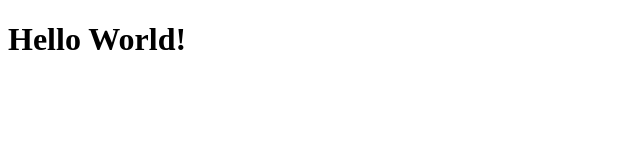
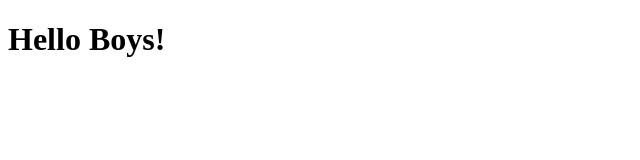
Before and after one commit to kafi-anan-rafi/First-Website, a plain HTML site: page index.html in a window 1280 px wide. Shown: the full height of the page, 0-640 px from the left. Drawn offline with Linux system fonts and the light colour scheme.

Commit message:
text updated

```diff
--- a/index.html
+++ b/index.html
@@ -7,6 +7,6 @@
     <title>First Website</title>
 </head>
 <body>
-    <h1>Hello World!</h1>
+    <h1>Hello Boys!</h1>
 </body>
 </html>
```
